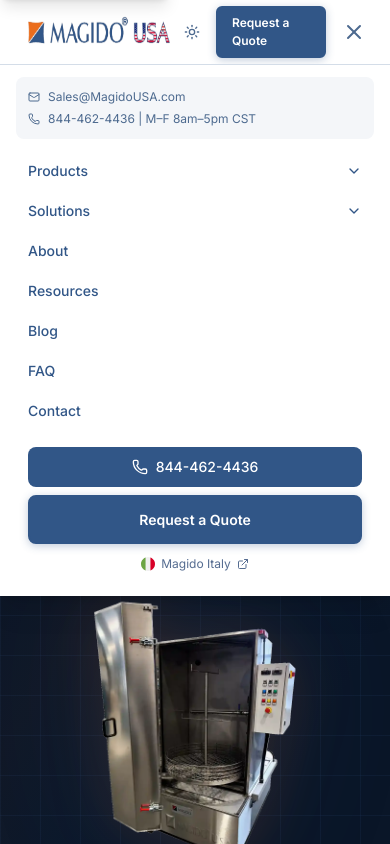
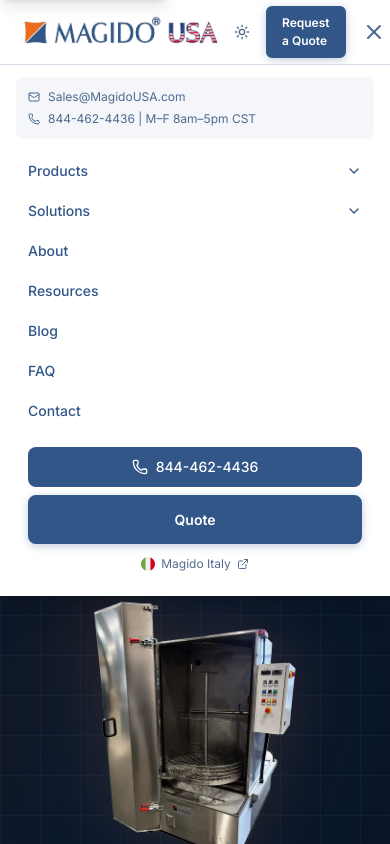
Before and after one commit to JasonBee99/MagidoUSA, a Next.js app: page / in a window 390 px wide. Both pictures are taken after a click on the button 354 px from the left and 32 px from the top of the page. Shown: the top 844 px of the page. Built offline with nearby package versions, Linux system fonts and the light colour scheme.

Commit message:
Phase 24: mobile header — logo no stretch (w-auto, no max-w), px-2 mobile padding, Quote button label

```diff
--- a/src/components/Header.tsx
+++ b/src/components/Header.tsx
@@ -144,16 +144,16 @@ export function Header() {
 
       {/* ─── Main Header ─── */}
       <header className="sticky top-0 z-50 border-b border-[var(--color-border)] bg-[var(--color-bg)]/95 backdrop-blur-md">
-        <div className="mx-auto max-w-7xl px-4 sm:px-6 lg:px-8">
+        <div className="mx-auto max-w-7xl px-2 sm:px-6 lg:px-8">
           <div className="flex h-16 w-full items-center justify-between lg:h-[4.5rem]">
-            {/* Logo */}
+            {/* Logo — w-auto preserves aspect ratio, never stretches */}
             <Link href="/" className="flex-shrink-0">
               <Image
                 src="/images/magido-usa-logo.webp"
                 alt="Magido USA"
                 width={216}
                 height={48}
-                className="h-10 w-auto max-w-[160px] lg:max-w-none lg:h-12"
+                className="h-10 w-auto lg:h-12"
                 sizes="216px"
                 priority
                 fetchPriority="high"
@@ -509,7 +509,7 @@ export function Header() {
                     href="/contact"
                     className="btn-quote w-full"
                   >
-                    Request a Quote
+                    Quote
                   </Link>
                 </div>
 
```
